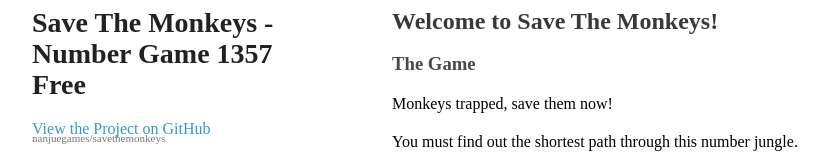
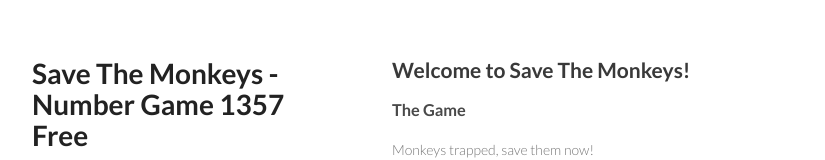
Before and after one commit to nanjuegames/savethemonkeys, a plain HTML site: page index.html in a window 1280 px wide. Shown: the top 160 px of the page, without its empty margins (178-1003 px from the left). Drawn offline with Linux system fonts and the light colour scheme.

Commit message:
Font is ugly

```diff
--- a/stylesheets/styles.css
+++ b/stylesheets/styles.css
@@ -1,4 +1,4 @@
-#@import url(https://fonts.googleapis.com/css?family=Lato:300italic,700italic,300,700);
+@import url(https://fonts.googleapis.com/css?family=Lato:300italic,700italic,300,700);
 
 body {
   padding:50px;
```
